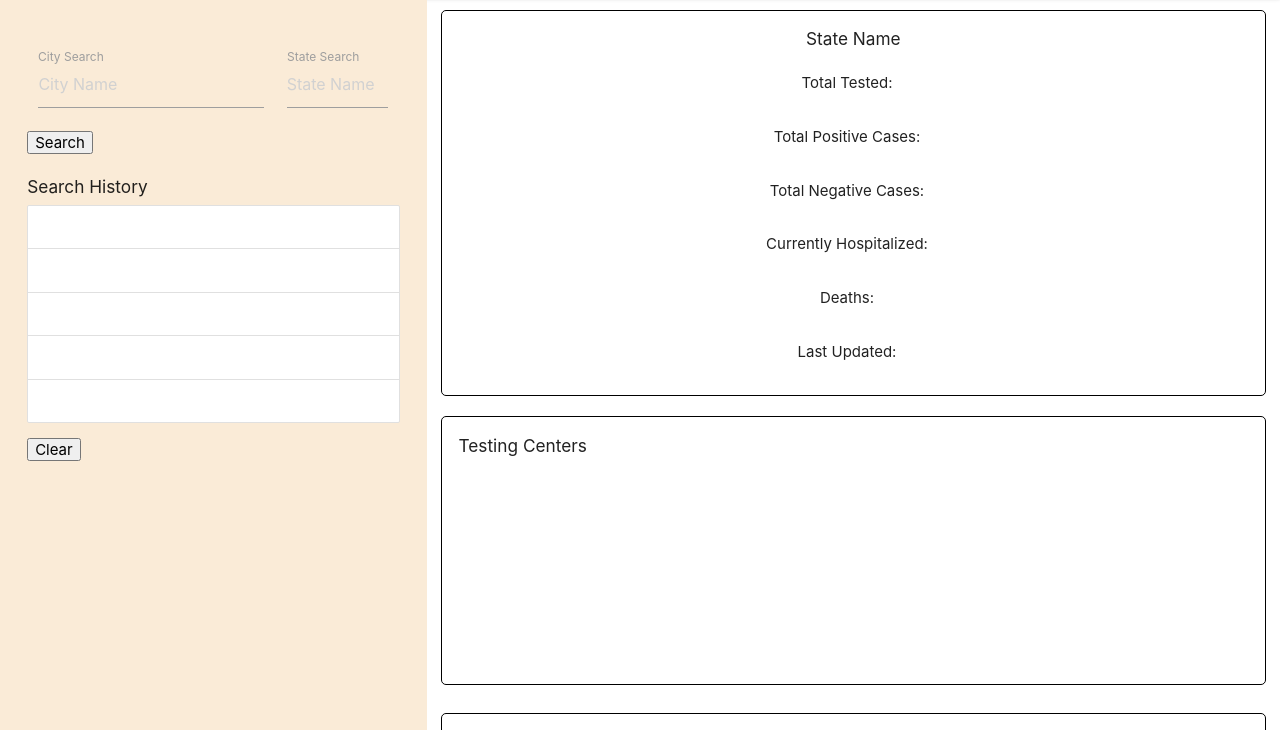
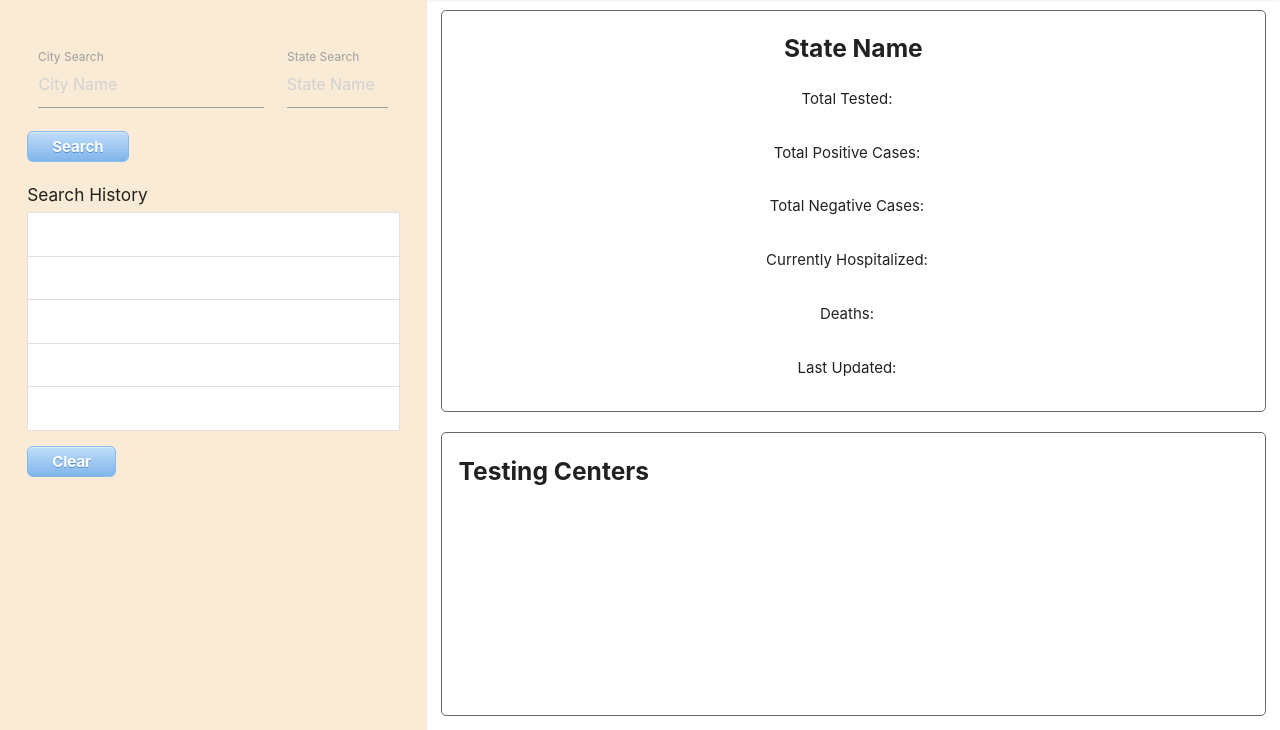
Before and after one commit to sophia2798/covid_stats, a plain HTML site: page index.html in a window 1280 px wide. Shown: the part 67-797 px from the top of the page. Drawn offline with nearby package versions, Linux system fonts and the light colour scheme.

Commit message:
styling of buttons

```diff
--- a/index.html
+++ b/index.html
@@ -62,7 +62,7 @@
         <section class="col s8" id="results">
             <div class="row" id="stats-graph-container">
                 <article class="col s12" id="state-stats">
-                    <h6 id="state-name">State Name</h6>
+                    <h5 id="state-name">State Name</h5>
                     <div class="stats-wrapper">
                         <p>Total Tested: &nbsp</p>
                         <p id="total-tested">&nbsp</p>
@@ -92,7 +92,7 @@
             </div>
             <article class="row" id="testing-centers">
                 <ul class="collection with-header" id="testing-list">
-                        <h6>Testing Centers</h6>
+                        <h5>Testing Centers</h5>
                     <li class="collection-item" id="loc0">&nbsp</li>
                     <li class="collection-item" id="loc1">&nbsp</li>
                     <li class="collection-item" id="loc2">&nbsp</li>
@@ -101,7 +101,7 @@
                 </ul>
             </article>
             <section class="row" id="county-info">
-                <h6 id="county-header">County Health Department Information</h6>
+                <h5 id="county-header">County Health Department Information</h5>
                 <p id="county-name">&nbsp</p>
                 <p id="phone-number">&nbsp</p>
                 <p id="county-address">&nbsp</p>
--- a/script.js
+++ b/script.js
@@ -184,6 +184,7 @@ $(document).ready(function () {
                             $("#county-address").text(countyEl.address);
                             $("#county-url").text("Website");
                             $("#county-url").attr("href", countyEl.website);
+                            $("#county-url").attr("target", "blank");
                         }
                     });
                 });
--- a/style.css
+++ b/style.css
@@ -86,7 +86,7 @@ footer {
 }
 
 #stats-graph-container, #testing-list, #county-info {
-    border: 1px solid black;
+    border: 1px solid #666;
     border-radius: 5px;
     padding: 1%;
 }
@@ -152,3 +152,31 @@ tr {
 #larry-title {
     color: navy;
 }
+
+h5 {
+    font-weight: bold;
+}
+
+#clear-btn, #submit-btn {
+    box-shadow:inset 0px 1px 0px 0px #dcecfb;
+	background:linear-gradient(to bottom, #bddbfa 5%, #80b5ea 100%);
+	background-color:#bddbfa;
+	border-radius:6px;
+	border:1px solid #84bbf3;
+	display:inline-block;
+	cursor:pointer;
+	color:#ffffff;
+	font-weight:bold;
+	padding:6px 24px;
+	text-decoration:none;
+	text-shadow:0px 1px 0px #528ecc
+}
+
+#clear-btn:hover, #submit-btn:hover {
+    background:linear-gradient(to bottom, #80b5ea 5%, #bddbfa 100%);
+	background-color:#80b5ea;
+}
+
+#county-url:hover {
+    color: darkblue;
+}
```
Also changed, not shown: about-creators.html (+1 -1 lines).
